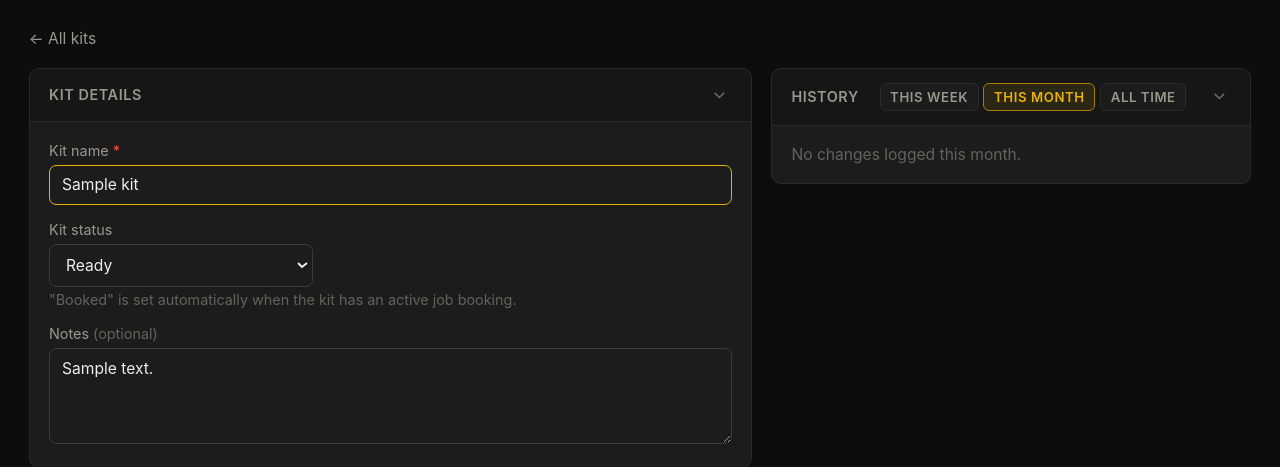
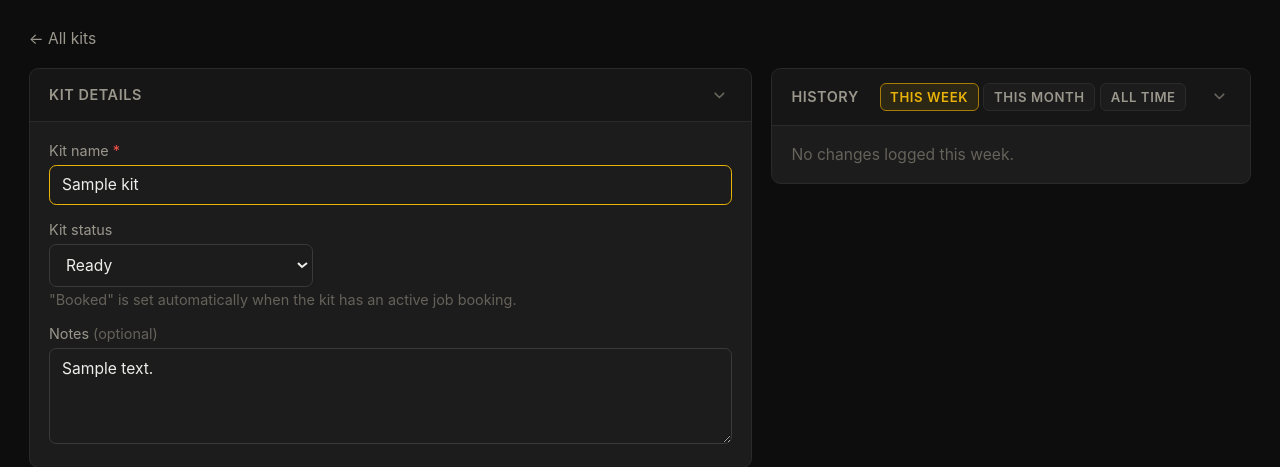
Before and after one commit to sunnyhassan-girraphic/kitscheduler, a Django app: page /kits/1/edit/ in a window 1280 px wide. Shown: the part 117-584 px from the top of the page. Run offline with Django 5.2, Linux system fonts and the light colour scheme; a user stored in the database is signed in; data comes from the database, SQL or seed files in the repository; tables that the repository leaves empty hold one stand-in row (values such as "Sample post"); data that the repository does not hold is empty.

Commit message:
More changes

```diff
--- a/inventory/views/assets.py
+++ b/inventory/views/assets.py
@@ -300,9 +300,9 @@ def _container_create_view(request, kind):
 def _container_edit_view(request, kind, container_id):
     meta = CONTAINER_KIND_META[kind]
     container = get_object_or_404(Asset, pk=container_id, asset_type=kind)
-    history_mode = request.GET.get("history", "month")
+    history_mode = request.GET.get("history", "week")
     if history_mode not in ("week", "month", "all"):
-        history_mode = "month"
+        history_mode = "week"
     try:
         history_page = int(request.GET.get("history_page", "1"))
     except ValueError:
@@ -641,9 +641,9 @@ def asset_edit_view(request, asset_id):
 
     staff_members = list(StaffMember.objects.filter(active=True).order_by("name"))
     current_staff = StaffMember.for_user(request.user)
-    history_mode = request.GET.get("history", "month")
+    history_mode = request.GET.get("history", "week")
     if history_mode not in ("week", "month", "all"):
-        history_mode = "month"
+        history_mode = "week"
     try:
         history_page_num = int(request.GET.get("history_page", "1"))
     except ValueError:
--- a/inventory/views/jobs.py
+++ b/inventory/views/jobs.py
@@ -153,9 +153,9 @@ def job_edit_view(request, job_id):
 
         return redirect(f"/jobs/{job.id}/edit/")
 
-    history_mode = request.GET.get("history", "month")
+    history_mode = request.GET.get("history", "week")
     if history_mode not in ("week", "month", "all"):
-        history_mode = "month"
+        history_mode = "week"
     history_page_num = request.GET.get("history_page", 1)
     current_staff = StaffMember.for_user(request.user)
     context = _job_edit_context(job)
--- a/inventory/views/kits.py
+++ b/inventory/views/kits.py
@@ -547,9 +547,9 @@ def kit_edit_view(request, kit_id):
     selected_tags_json = {kat.asset_id: kat.tag_id for kat in kit_asset_tags if kat.tag_id}
     selected_tags2_json = {kat.asset_id: kat.tag_2_id for kat in kit_asset_tags if kat.tag_2_id}
     selected_qty_json = {kat.asset_id: kat.quantity for kat in kit_asset_tags}
-    history_mode = request.GET.get("history", "month")
+    history_mode = request.GET.get("history", "week")
     if history_mode not in ("week", "month", "all"):
-        history_mode = "month"
+        history_mode = "week"
     history_page_num = request.GET.get("history_page", 1)
     return render(request, "inventory/kit_form.html", {
         "kit": kit,
--- a/inventory/views/licenses.py
+++ b/inventory/views/licenses.py
@@ -155,9 +155,9 @@ def license_create_view(request):
 @login_required
 def license_edit_view(request, license_id):
     lic = get_object_or_404(Asset, pk=license_id, asset_type=Asset.AssetType.LICENSE)
-    history_mode = request.GET.get("history", "month")
+    history_mode = request.GET.get("history", "week")
     if history_mode not in ("week", "month", "all"):
-        history_mode = "month"
+        history_mode = "week"
     try:
         history_page = int(request.GET.get("history_page", "1"))
     except ValueError:
--- a/templates/inventory/kit_form.html
+++ b/templates/inventory/kit_form.html
@@ -70,7 +70,22 @@
     margin-bottom: 16px;
     overflow: hidden;
   }
-  .form-section-head {
+
+  .form-section.collapsed .form-section-head { border-bottom: none; }
+    .form-section-body {
+    padding: 16px;
+    overflow: hidden;
+    max-height: 1200px;
+    transition: max-height 0.6s ease;
+  }
+  .form-section.collapsed .form-section-body {
+    max-height: 0;
+    padding-top: 0;
+    padding-bottom: 0;
+    transition: max-height 0.6s ease, padding-top 0.6s ease, padding-bottom 0.6s ease;
+  }
+  .form-section.collapsed .form-section-head { border-bottom: none; }
+    .form-section-head {
     padding: 12px 16px;
     background: var(--surface);
     border-bottom: 1px solid var(--border);
@@ -80,7 +95,14 @@
     letter-spacing: 0.04em;
     color: var(--text-dim);
   }
-  .form-section.collapsed .form-section-body { display: none; }
+  .history-collapsible {
+    max-height: 800px;
+    overflow: hidden;
+    transition: max-height 0.6s ease;
+  }
+  .form-section.collapsed .history-collapsible {
+    max-height: 0;
+  }
   .form-section.collapsed .form-section-head { border-bottom: none; }
   .form-section-head { cursor: pointer; user-select: none; }
   .form-section-head:hover { color: var(--text); }
@@ -91,7 +113,6 @@
   }
   .form-section.collapsed .collapse-btn { transform: rotate(-90deg); }
   .collapse-btn svg { width: 14px; height: 14px; }
-  .form-section-body { padding: 16px; }
   .form-field { margin-bottom: 14px; }
   .form-field:last-child { margin-bottom: 0; }
   .form-field label {
@@ -315,16 +336,16 @@
     <div class="form-section {% if not current_booking %}collapsed{% endif %}" id="section-job">
       <div class="form-section-head" onclick="toggleSection('section-job')" style="display:flex;align-items:center;justify-content:space-between;">
         Assigned job
-        {% if current_booking %}
-          <a href="/jobs/{{ current_booking.job.id }}/edit/" onclick="event.stopPropagation();" style="font-size:11px;font-weight:400;color:var(--accent);text-transform:none;letter-spacing:0;text-decoration:none;">{{ current_booking.job.name }} - {{ current_booking.start_date|date:"j M Y" }} to {{ current_booking.end_date|date:"j M Y" }} ↗</a>
-        {% endif %}
         <button type="button" class="collapse-btn" tabindex="-1" aria-label="Toggle"><svg viewBox="0 0 24 24" fill="none" stroke="currentColor" stroke-width="2.5" stroke-linecap="round" stroke-linejoin="round"><polyline points="6 9 12 15 18 9"/></svg></button>
       </div>
       <div class="form-section-body">
+		{% if current_booking %}
+          <a href="/jobs/{{ current_booking.job.id }}/edit/" onclick="event.stopPropagation();" style="font-size:11px;font-weight:400;color:var(--accent);text-transform:none;letter-spacing:0;text-decoration:none;">{{ current_booking.job.name }} - {{ current_booking.start_date|date:"j M Y" }} to {{ current_booking.end_date|date:"j M Y" }} ↗</a>
+        {% endif %}
         <p style="font-size:12px; color:var(--text-faint); margin:0 0 12px;">
           Assign this kit to a job. Dates auto-fill from the job but can be adjusted if the kit is only needed for part of the window.
           {% if picker_date_from and picker_date_to %}
-          Checking asset availability for <strong style="color:var(--text-dim);">{{ picker_date_from|date:"j M Y" }} &rarr; {{ picker_date_to|date:"j M Y" }}</strong> — assets in another kit with non-overlapping bookings can still be added.
+          Checking asset availability for <strong style="color:var(--text-dim);">{{ picker_date_from|date:"j M Y" }} &rarr; {{ picker_date_to|date:"j M Y" }}</strong>.ssets in another kit with non-overlapping bookings can still be added.
           {% endif %}
         </p>
 
@@ -482,17 +503,17 @@ async function confirmDeleteKit() {
 </div>
 {% if kit %}</div>
 <div>
-  <div class="form-section" style="margin-bottom:0;">
-    <div class="form-section-head" style="display:flex; align-items:center; justify-content:space-between;">
+  <div class="form-section" id="section-history" style="margin-bottom:0;">
+    <div class="form-section-head" onclick="toggleSection('section-history')" style="display:flex; align-items:center; justify-content:space-between; cursor:pointer;">
       <span>History</span>
       <div style="display:flex;align-items:center;gap:8px;"><div class="history-filters">
-        <a class="history-filter-btn {% if history_mode == 'week' %}active{% endif %}" href="?history=week">This week</a>
-        <a class="history-filter-btn {% if history_mode == 'month' %}active{% endif %}" href="?history=month">This month</a>
-        <a class="history-filter-btn {% if history_mode == 'all' %}active{% endif %}" href="?history=all">All time</a>
+        <a class="history-filter-btn {% if history_mode == 'week' %}active{% endif %}" href="?history=week" onclick="event.stopPropagation()">This week</a>
+        <a class="history-filter-btn {% if history_mode == 'month' %}active{% endif %}" href="?history=month" onclick="event.stopPropagation()">This month</a>
+        <a class="history-filter-btn {% if history_mode == 'all' %}active{% endif %}" href="?history=all" onclick="event.stopPropagation()">All time</a>
       </div></div>
       <button type="button" class="collapse-btn" tabindex="-1" aria-label="Toggle"><svg viewBox="0 0 24 24" fill="none" stroke="currentColor" stroke-width="2.5" stroke-linecap="round" stroke-linejoin="round"><polyline points="6 9 12 15 18 9"/></svg></button>
     </div>
-    <div class="history-feed">
+    <div class="history-collapsible"><div class="history-feed">
       {% for entry in history_page %}
       <div class="history-item {% if entry.field_changed == 'created' %}is-created{% elif entry.field_changed == 'note' %}is-note{% endif %}">
         <div class="history-dot"></div>
@@ -538,9 +559,10 @@ async function confirmDeleteKit() {
       {% else %}<span></span>{% endif %}
     </div>
     {% endif %}
+  </div><!-- /history-collapsible -->
   </div>
 </div>
-</div></div>{% endif %}
+{% endif %}
 
 <script>
 function toggleSection(id) {
--- a/templates/inventory/kit_list.html
+++ b/templates/inventory/kit_list.html
@@ -17,6 +17,7 @@
     border: 1px solid var(--border); border-radius: 8px;
     margin: 0; background: var(--surface);
     display: flex; flex-direction: column;
+    min-height: 52px; overflow: hidden;
   }
   .kit-head {
     display: flex; align-items: center; gap: 12px; padding: 12px 16px;
@@ -271,6 +272,7 @@ function toggleNested(wrapId, headerEl) {
 </script>
 <script>
 (function() {
+
   // ── Kit status custom menu ──────────────────────────────────────────────────
   const DISMISSED_KEY = "ks_dismissed_kits";
 
```
Also changed, not shown: templates/inventory/asset_form.html (+30 -9 lines), templates/inventory/engine_form.html (+31 -9 lines), templates/inventory/job_form.html (+30 -9 lines), templates/inventory/license_form.html (+30 -8 lines), templates/inventory/ticket_detail.html (+36 -5 lines).
